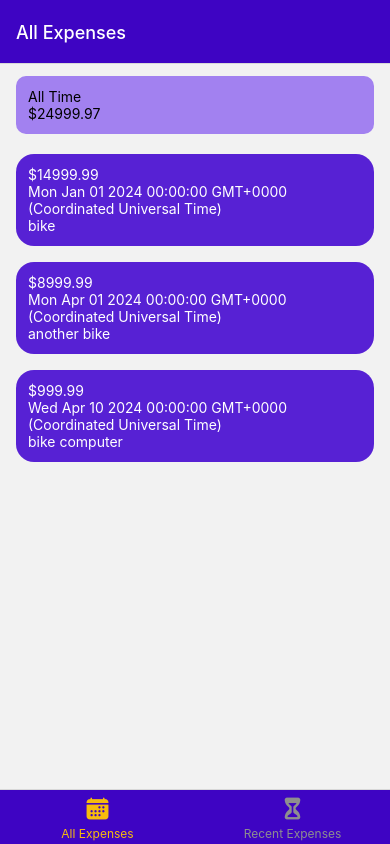
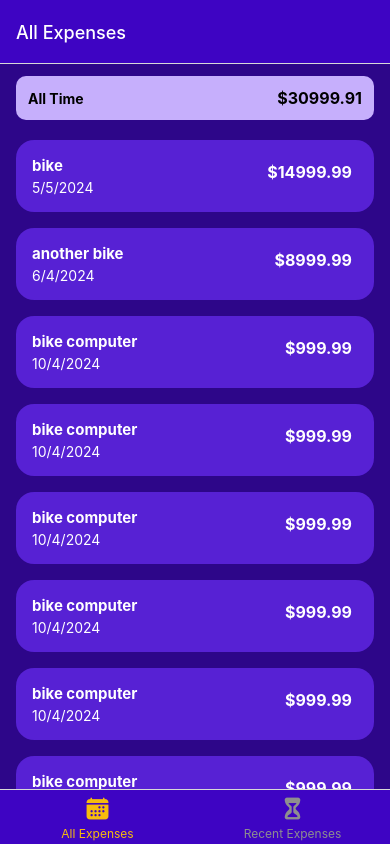
Before and after one commit to DmytroKhrishu/ExpenseTrackerApp, a React Native app: screen /AllExpenses in a window 390 px wide. Built offline with nearby package versions, Linux system fonts and the light colour scheme.

Commit message:
finished styling expenses list and connected components

```diff
--- a/components/ExpensesOutput/ExpenseItem.js
+++ b/components/ExpensesOutput/ExpenseItem.js
@@ -1,13 +1,23 @@
-import { StyleSheet, Text, View } from 'react-native';
+import { Pressable, StyleSheet, Text, View } from 'react-native';
 import { GlobalStyles } from '../../constants/styles';
+import { useNavigation } from '@react-navigation/native';
+import { getFormattedDate } from '../../util/date';
 
 export default function ExpenseItem({ amount, date, description }) {
+  const navigation = useNavigation();
+
+  function manageExpense() {
+    navigation.navigate('ManageExpense');
+  }
+
   return (
-    <View style={styles.itemContainer}>
-      <Text style={styles.itemText}>${amount}</Text>
-      <Text style={styles.itemText}>{date.toString()}</Text>
-      <Text style={styles.itemText}>{description}</Text>
-    </View>
+    <Pressable style={styles.itemContainer} onPress={manageExpense}>
+      <View style={styles.infoContainer}>
+        <Text style={styles.descriptionText}>{description}</Text>
+        <Text style={styles.itemText}>{getFormattedDate(date)}</Text>
+      </View>
+      <Text style={styles.amountText}>${amount.toFixed(2)}</Text>
+    </Pressable>
   );
 }
 
@@ -16,12 +26,31 @@ const styles = StyleSheet.create({
     flex: 1,
     marginVertical: 8,
     marginHorizontal: 16,
-    padding: 12,
+    padding: 16,
     borderRadius: 18,
     backgroundColor: GlobalStyles.colors.primary400,
+    elevation: 8,
+    flexDirection: 'row',
+    justifyContent: 'space-between',
   },
   itemText: {
     color: 'white',
-
+    fontSize: 14,
+  },
+  descriptionText: {
+    color: 'white',
+    fontSize: 15,
+    fontWeight: 'bold',
+    marginBottom: 4,
+  },
+  amountText: {
+    color: 'white',
+    fontSize: 16,
+    fontWeight: 'bold',
+    padding: 6,
+    textAlignVertical: 'center',
+  },
+  infoContainer: {
+    justifyContent: 'space-between',
   },
 });
--- a/components/ExpensesOutput/ExpensesList.js
+++ b/components/ExpensesOutput/ExpensesList.js
@@ -1,16 +1,30 @@
-import { FlatList, Text, View } from 'react-native';
+import { FlatList, StyleSheet, Text, View } from 'react-native';
 import ExpenseItem from './ExpenseItem';
 
 function renderExpenseItem(itemData) {
   return (
     <ExpenseItem
       amount={itemData.item.amount}
-      date={itemData.item.date.toString()}
+      date={itemData.item.date}
       description={itemData.item.description}
     />
   );
 }
 
 export default function ExpensesList({ expenses }) {
-  return <FlatList data={expenses} renderItem={renderExpenseItem} />;
+  return (
+    <View style={styles.listContainer}>
+      <FlatList
+        data={expenses}
+        renderItem={renderExpenseItem}
+        keyExtractor={(item) => item.id}
+      />
+    </View>
+  );
 }
+
+const styles = StyleSheet.create({
+  listContainer: {
+   marginBottom: 120
+  }
+})
--- a/components/ExpensesOutput/ExpensesOutput.js
+++ b/components/ExpensesOutput/ExpensesOutput.js
@@ -1,22 +1,59 @@
-import { View } from 'react-native';
+import { StyleSheet, View } from 'react-native';
 import ExpensesList from './ExpensesList';
 import ExpensesSummary from './ExpensesSummary';
+import { GlobalStyles } from '../../constants/styles';
 
 const DUMMY_EXPENSES = [
   {
     id: 'e1',
     description: 'bike',
     amount: 14999.99,
-    date: new Date('2024-01-01'),
+    date: new Date('2024-05-05'),
   },
   {
     id: 'e2',
     description: 'another bike',
     amount: 8999.99,
-    date: new Date('2024-04-01'),
+    date: new Date('2024-04-06'),
   },
   {
     id: 'e3',
+    description: 'bike computer',
+    amount: 999.99,
+    date: new Date('2024-04-10'),
+  },
+  {
+    id: 'e4',
+    description: 'bike computer',
+    amount: 999.99,
+    date: new Date('2024-04-10'),
+  },
+  {
+    id: 'e5',
+    description: 'bike computer',
+    amount: 999.99,
+    date: new Date('2024-04-10'),
+  },
+  {
+    id: 'e6',
+    description: 'bike computer',
+    amount: 999.99,
+    date: new Date('2024-04-10'),
+  },
+  {
+    id: 'e7',
+    description: 'bike computer',
+    amount: 999.99,
+    date: new Date('2024-04-10'),
+  },
+  {
+    id: 'e8',
+    description: 'bike computer',
+    amount: 999.99,
+    date: new Date('2024-04-10'),
+  },
+  {
+    id: 'e9',
     description: 'bike computer',
     amount: 999.99,
     date: new Date('2024-04-10'),
@@ -25,9 +62,15 @@ const DUMMY_EXPENSES = [
 
 export default function ExpensesOutput({ expenses, expensesPeriod }) {
   return (
-    <View>
+    <View style={styles.container}>
       <ExpensesSummary periodName={expensesPeriod} expenses={DUMMY_EXPENSES} />
       <ExpensesList expenses={DUMMY_EXPENSES} />
     </View>
   );
 }
+
+const styles = StyleSheet.create({
+  container:{
+    backgroundColor: GlobalStyles.colors.primary700
+  }
+})
--- a/components/ExpensesOutput/ExpensesSummary.js
+++ b/components/ExpensesOutput/ExpensesSummary.js
@@ -8,21 +8,29 @@ export default function ExpensesSummary({ periodName, expenses }) {
 
   return (
     <View style={styles.summaryContainer}>
-      <Text>{periodName}</Text>
-      <Text>${expensesSum.toFixed(2)}</Text>
+      <Text style={styles.periodText}>{periodName}</Text>
+      <Text style={styles.sumText}>${expensesSum.toFixed(2)}</Text>
     </View>
   );
 }
 
 const styles = StyleSheet.create({
   summaryContainer: {
+    flexDirection: 'row',
+    justifyContent: 'space-between',
     borderRadius: 10,
     marginVertical: 12,
     marginHorizontal: 16,
     padding: 12,
-    backgroundColor: GlobalStyles.colors.primary200,
+    backgroundColor: GlobalStyles.colors.primary100,
+    alignItems: 'center'
   },
-  // summaryText:{
-
-  // }
+  periodText: {
+    fontWeight: 'bold',
+    fontSize: 14,
+  },
+  sumText: {
+    fontWeight: 'bold',
+    fontSize: 16,
+  }
 });
--- /dev/null
+++ b/util/date.js
@@ -0,0 +1,3 @@
+export function getFormattedDate(date) {
+  return `${date.getDate()}/${date.getMonth() + 1}/${date.getFullYear()}`;
+}
```
